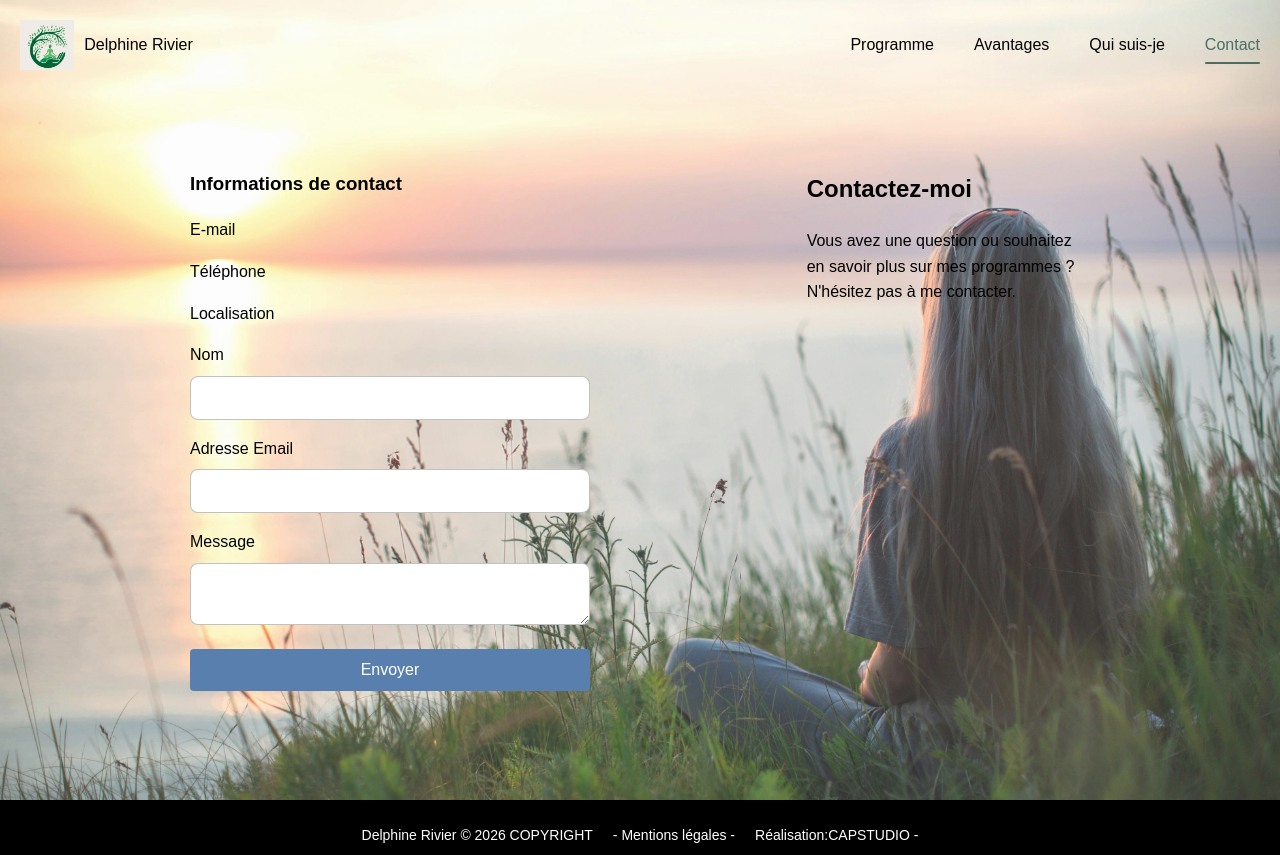
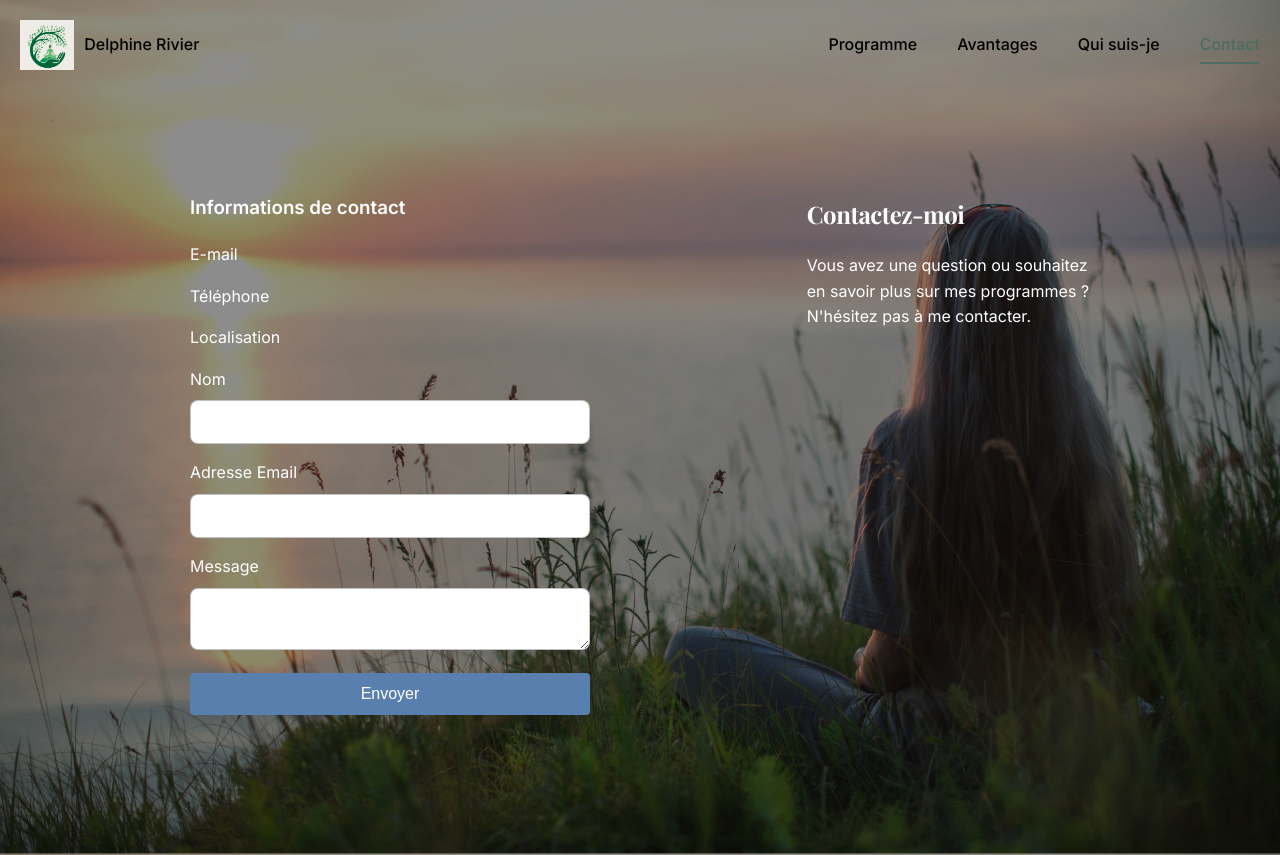
Before and after one commit to PierreSarciat/accompagnement-professionnel, a React (Vite) app: page /contact in a window 1280 px wide. Shown: the top 855 px of the page. Built offline with nearby package versions, Linux system fonts and the light colour scheme.

Commit message:
maj design

```diff
--- a/index.html
+++ b/index.html
@@ -6,6 +6,14 @@
   <link rel="icon" type="image/svg+xml" href="/vite.svg" />
   <meta name="viewport" content="width=device-width, initial-scale=1.0" />
   <title>accompagnement-professionnel</title>
+  <link rel="preconnect" href="https://fonts.googleapis.com">
+  <link rel="preconnect" href="https://fonts.gstatic.com" crossorigin>
+
+  <link href="https://fonts.googleapis.com/css2?
+family=Inter:wght@300;400;500;600&
+family=Playfair+Display:wght@500;600;700&
+display=swap" rel="stylesheet">
+
 </head>
 
 <body>
--- a/src/components/button/button-programs.scss
+++ b/src/components/button/button-programs.scss
@@ -1,9 +1,14 @@
+@use "@styles/variables.scss" as *;
+
  .buttonP{
-  /*color: var(--paragraph-text-gray);*/
-  background-color: #0000;
-  border: 1px solid #d0d5dd;
+  border: 1px solid #42403A;
   border-radius: 50px;
   padding: 8px 30px;
   font-size: 20px;
   font-weight: 400;
 }
+
+.buttonP:hover{
+   border: 1px solid $color__hover;
+
+}
--- a/src/components/button/button.scss
+++ b/src/components/button/button.scss
@@ -19,12 +19,12 @@
 
 .button:hover {
   background-color:$color__hover;
-  box-shadow: 0px 15px 20px rgba(46, 55, 229, 0.259);
+  box-shadow: 0px 15px 20px $color__quintus;
   color: #fff;
   transform: translateY(-7px);
 }
 
 .button:active {
   transform: translateY(-1px);
-  background-color: #584bd1;
+ /* background-color: #584bd1;*/
 }
--- a/src/sections/contact/contact.scss
+++ b/src/sections/contact/contact.scss
@@ -1,13 +1,12 @@
-.contact__background {
-  background-color: rgba(242, 242, 242, 0.19);
-  margin-top: -90px;
-
 .contact__container {
   display: grid;
   grid-template-columns: 2fr 1fr;
+  margin-top: -90px;
+  color: white;
   max-width: 900px;
-    padding-top: 100px;
   gap: 50px;
+  position: relative;
+  z-index: 2;
 
   .contact__content {
     max-width: 400px;
@@ -47,4 +46,20 @@
     }
   }
 }
+
+.contact__background {
+  position: relative;
 }
+
+.contact__background::before {
+  content: "";
+  position: absolute;
+  top: 0;
+  left: 0;
+  width: 100%;
+  height: 100%;
+  background-color: rgba(13, 12, 12, 0.47);
+  z-index: 1;
+  margin-top: -90px;
+  padding-top: 90px;
+}
--- a/src/sections/hero/hero.scss
+++ b/src/sections/hero/hero.scss
@@ -1,10 +1,6 @@
-.herobackground {
-
-
-
-
     .hero__content {
         display: grid;
+        margin-top: -100px;
         max-width: 1240px;
         grid-template-columns: 1fr 1fr;
         height: 100%;
@@ -60,7 +56,7 @@
 
 
     }
-}
+
 
 
 .herobackground::before {
--- a/src/sections/programs/programs.scss
+++ b/src/sections/programs/programs.scss
@@ -81,9 +81,6 @@
                 margin: 10px 0;
                 padding: 15px;
                 margin-bottom: 30px;
-                box-sizing: border-box;
-                background-color: #f8f9fa;
-                border-radius: 4px;
             }
 
 
--- a/src/styles/global.scss
+++ b/src/styles/global.scss
@@ -14,7 +14,8 @@ main {
   scroll-behavior: smooth;
   margin: 0 auto;
   line-height: 1.6;
-  font-family: Arial, sans-serif;
+ font-family: 'Inter', sans-serif;
+  font-weight: 400;
 
 }
 
@@ -39,7 +40,7 @@ main {
   min-height: 100vh;
   display: flex;
   justify-content: center;
-  /*align-items: center; */
+  align-items: center;
   padding: 50px;
   box-sizing: border-box;
  /* width: 100%;  Largeur complète */
@@ -49,4 +50,10 @@ main {
     color: inherit;
     text-decoration: none;
     transition: color 0.3s ease;
+    font-weight: 500;
   }
+
+  h1, h2 {
+  font-family: 'Playfair Display', serif;
+  letter-spacing: -0.02em;
+}
--- a/src/styles/variables.scss
+++ b/src/styles/variables.scss
@@ -5,3 +5,7 @@ $section3__background__color:rgba(51, 92, 17, 0.5);
 $color__title:#48c397;
 
 $color__hover:#4D6D62;
+
+$color__primus:#C29F48;
+
+$color__quintus:#42403A;
```
Also changed, not shown: src/components/navbar/navbar.scss (line endings or trailing spaces). Lines whose indentation alone changed are shown as unchanged.
